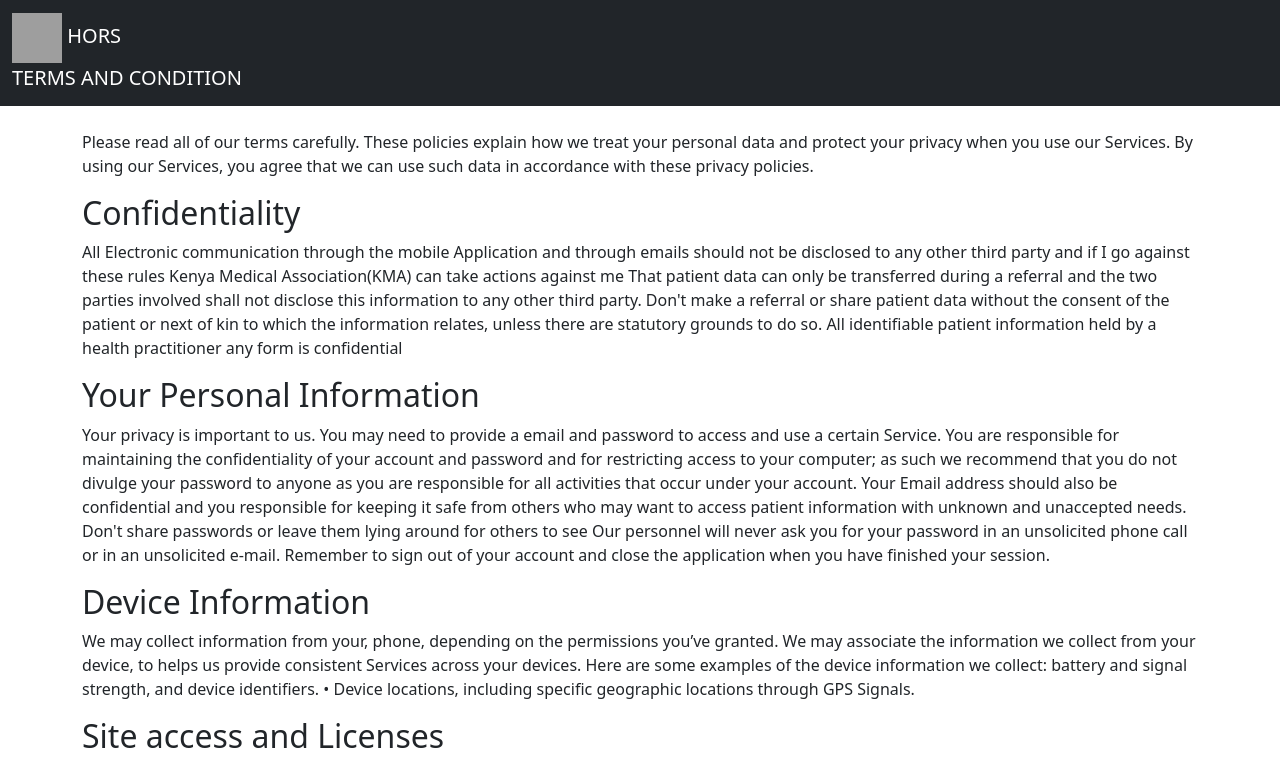
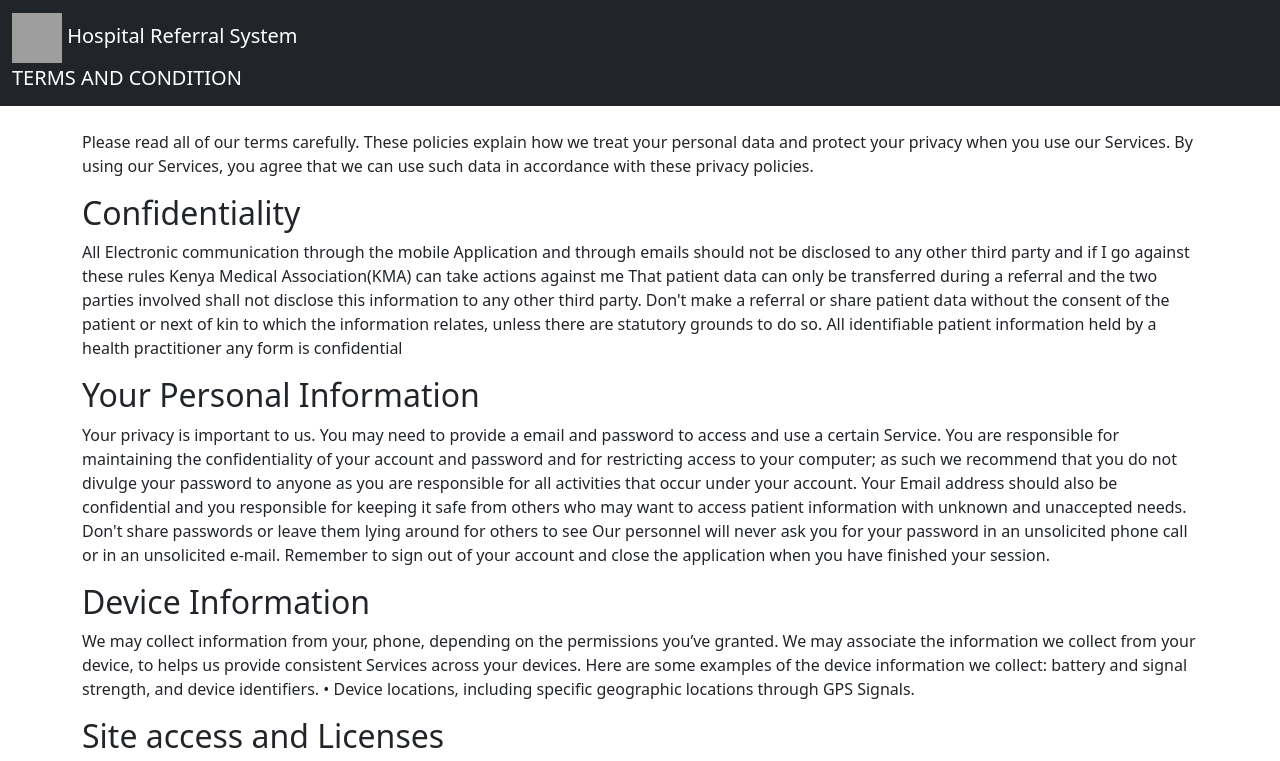
Before and after one commit to joe6276/Terms-and-Condition, a plain HTML site: page index.html in a window 1280 px wide. Shown: the top 761 px of the page. Drawn offline with nearby package versions, Linux system fonts and the light colour scheme; grey boxes are pictures that could not be loaded.

Commit message:
Update index.html

```diff
--- a/index.html
+++ b/index.html
@@ -17,7 +17,7 @@
         <div class="container-fluid">
           <a class="navbar-brand" href="#">
             <img src="https://cdn.pixabay.com/photo/2020/03/02/17/47/medical-4896391__340.png" alt="" width="50" height="50" class="d-inline-block align-text-center">
-              HORS
+              Hospital Referral System
               <br>
               TERMS AND CONDITION
           </a>
```
